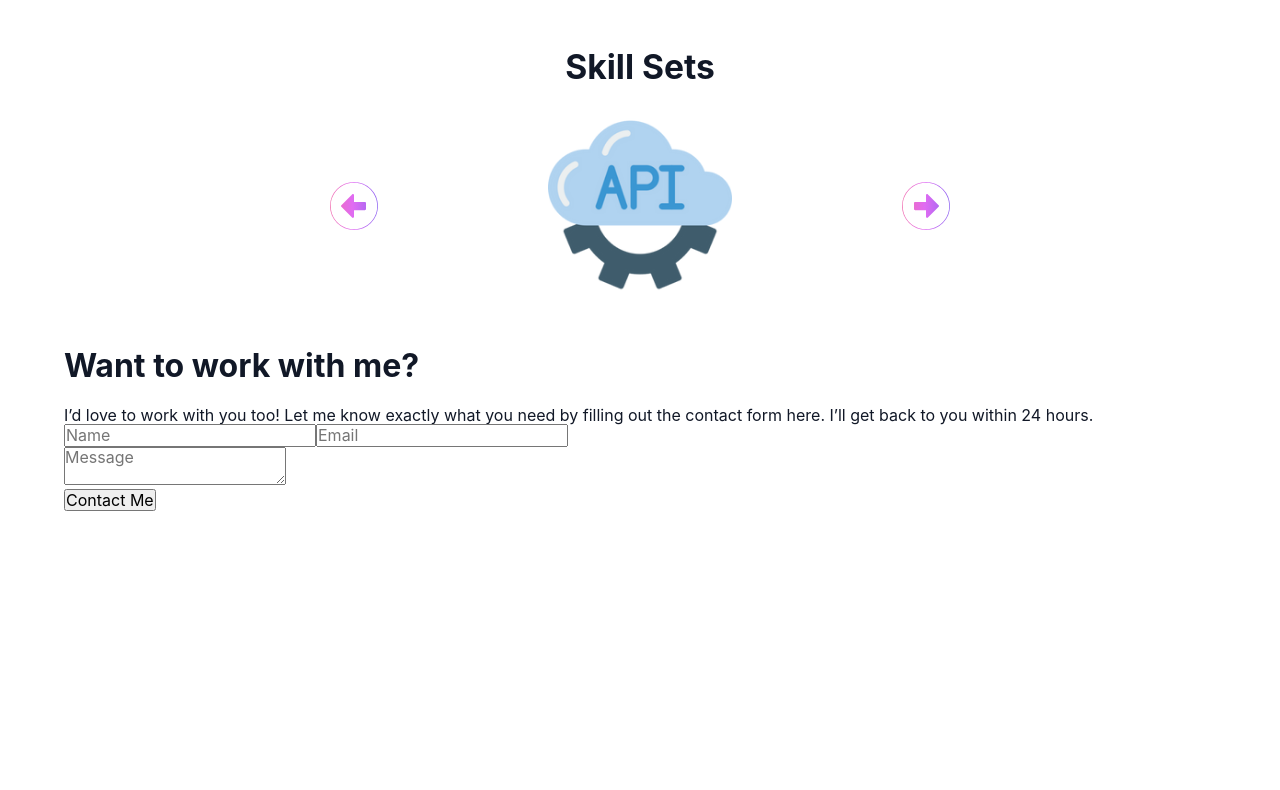
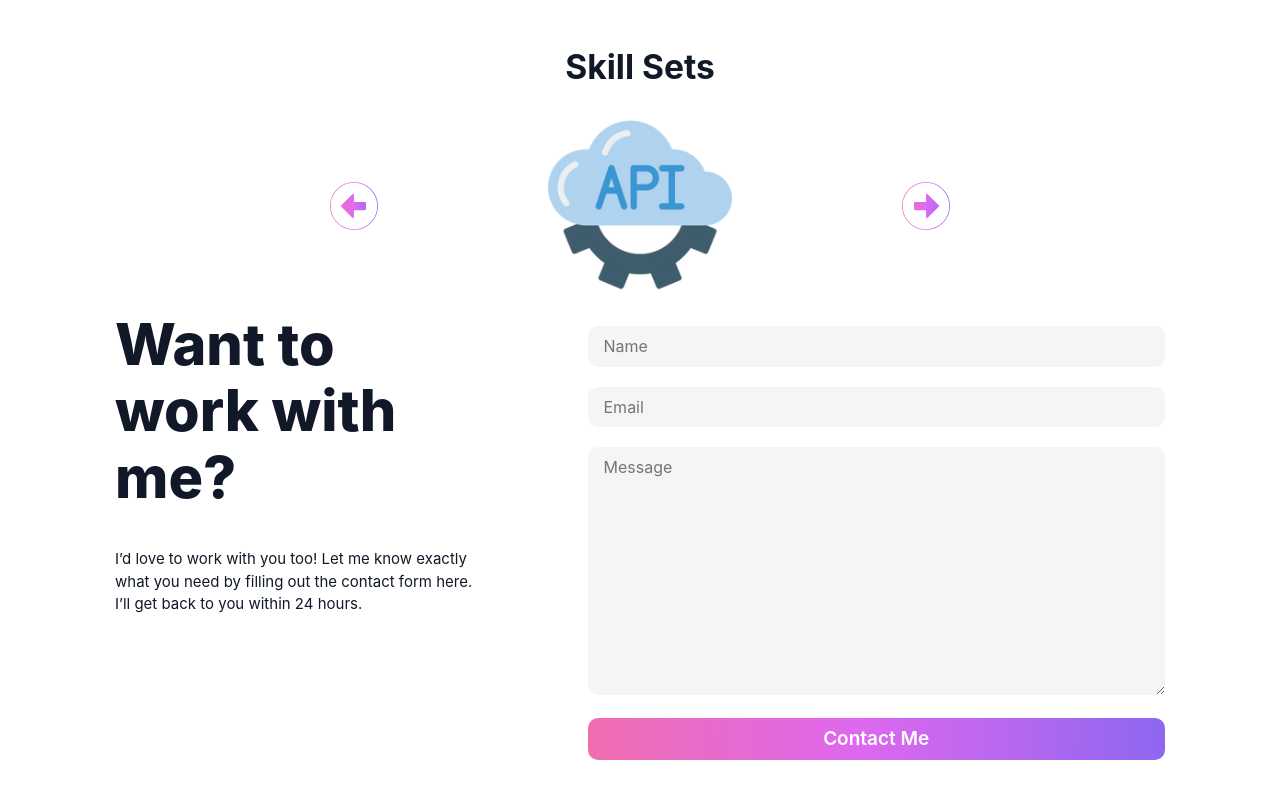
Before and after one commit to daramayo90/Portfolio, a React (Create React App) app: page / in a window 1280 px wide. Shown: the part 809-1599 px from the top of the page. Before the commit the page ends 1320 px from the top, so only its background shows below. Built offline with nearby package versions, Linux system fonts and the light colour scheme.

Commit message:
Component: Contact implemented

```diff
--- a/src/components/contact/Contact.js
+++ b/src/components/contact/Contact.js
@@ -1,13 +1,15 @@
+import './contact.css'
+
 function Contact () {
     return (
-        <section>
-            <div>
+        <section className="contact">
+            <div className="contact-intro">
                 <h1>Want to work with me?</h1>
                 <p>I’d love to work with you too! Let me know exactly what you need by filling out the contact form here. I’ll get back to you within 24 hours.</p>
             </div>
 
-            <div>
-                <form>
+            <div className="contact-form-container">
+                <form className="contact-form">
                     <div>
                         <input type="text" name="name" placeholder="Name" />
                         <input type="text" name="email" placeholder="Email" />
@@ -15,7 +17,7 @@ function Contact () {
                     <div>
                         <textarea name="message" placeholder="Message" />
                     </div>
-                    <div>
+                    <div className="contact-form-button">
                         <button type="submit">Contact Me</button>
                     </div>
                 </form>
--- a/src/components/contact/contact.css
+++ b/src/components/contact/contact.css
@@ -0,0 +1,99 @@
+.contact {
+    width: 90%;
+    margin: auto;
+}
+
+.contact-intro {
+    margin-bottom: 20px;
+}
+
+.contact-intro h1 {
+    font-style: normal;
+    font-weight: 800;
+    font-size: 34px;
+}
+
+.contact-intro p {
+    font-style: normal;
+    font-weight: normal;
+    font-size: 15px;
+    line-height: 150%;
+}
+
+.contact-form {
+    width: 100%;
+    margin: auto;
+    text-align: center;
+}
+
+.contact-form input {
+    width: 100%;
+    margin: auto;
+    margin-bottom: 20px;
+    display: flex;
+    flex-direction: row;
+    align-items: flex-start;
+    padding: 11px 16px;
+    background: rgb(245, 245, 245);
+    border: 0px;
+    border-radius: 10px;
+}
+
+.contact-form textarea {
+    width: 100%;
+    margin: auto;
+    margin-bottom: 20px;
+    padding: 11px 16px 200px 16px;
+    background: rgb(245, 245, 245);
+    border: 0px;
+    border-radius: 10px;
+}
+
+.contact-form-button button {
+    display: inline-block;
+    text-align: center;
+    width: 100%;
+    padding: 10px 0;
+    margin-bottom: 30px;
+    font-weight: 600;
+    font-size: 19px;
+    border: none;
+    outline: none;
+    border-radius: 10px;
+    color: rgb(255, 255, 255);
+    background-image: linear-gradient(270.35deg, rgb(99, 102, 241) -28.81%, rgba(217, 70, 239, 0.8) 52.72%, rgb(251, 113, 133) 129.31%);
+    transition: all 0.5s ease 0s;
+}
+
+.contact-form-button button:hover {
+    filter: saturate(130%) contrast(150%);
+}
+
+
+/**
+*   Desktop Media Query
+**/
+
+@media (min-width: 980px) {
+    .contact {
+        display: flex;
+        flex-wrap: wrap;
+        justify-content: space-between;
+        width: 50%;
+        min-width: 1050px;
+    }
+
+    .contact-intro {
+        width: 35%;
+        margin-right: 10px;
+    }
+
+    .contact-intro h1 {
+        font-size: 3.6em;
+        margin-top: -15px;
+    }
+
+    .contact-form-container {
+        width: 55%;
+    }
+}
--- a/src/components/presentation/presentation.css
+++ b/src/components/presentation/presentation.css
@@ -17,12 +17,12 @@
 }
 
 .presentation-intro h1 {
-    font-size: 2.3em;
+    font-size: 2.1em;
     font-weight: bolder;
 }
 
 .presentation-intro h2 {
-    font-size: 1.8em;
+    font-size: 1.7em;
     margin-top: -15px;
     background-image: linear-gradient(270.35deg, rgb(99, 102, 241) -28.81%, rgba(217, 70, 239, 0.8) 52.72%, rgb(251, 113, 133) 129.31%);
     background-clip: text;
--- a/src/components/skillsets/Logos.js
+++ b/src/components/skillsets/Logos.js
@@ -36,7 +36,7 @@ export const Logos = [
     {
         name: 'EJS',
         image: ejs,
-        description: "Knowdelge using Template Engines, such as EJS to connect Express with the front-end"
+        description: "Knowdelge by using Template Engines, such as EJS to connect Express with the front-end"
     },
     {
         name: 'EXPRESS / NPM',
```
Also changed, not shown: src/components/techonologies/Technologies.js (deleted), src/components/techonologies/technologies.css (deleted).
